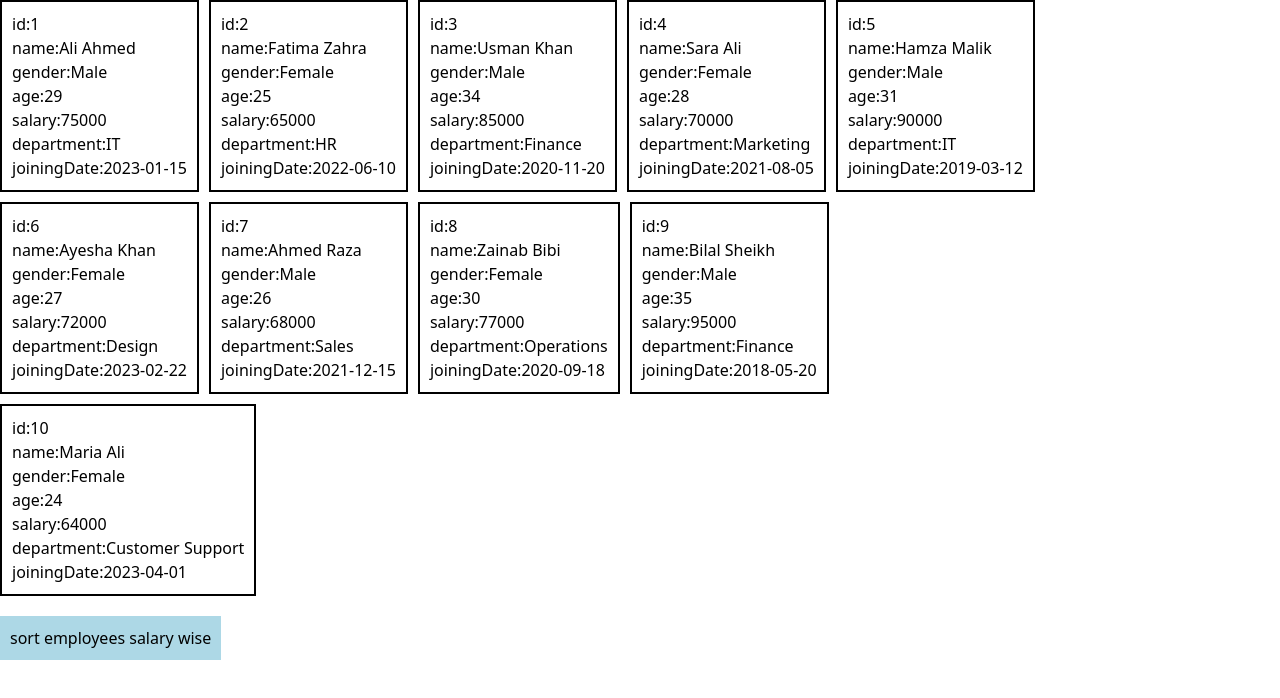
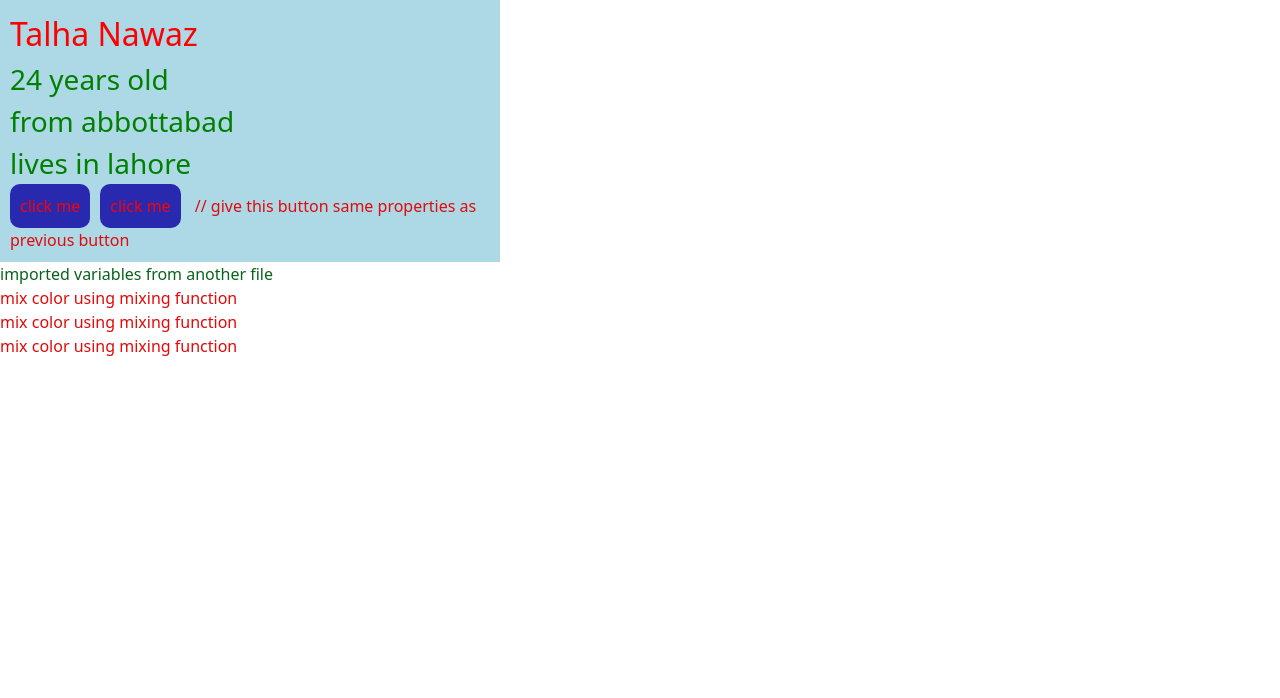
Before and after one commit to talha-fullstackdev/usecontext, a React (Vite) app: page / in a window 1280 px wide. Shown: the top 698 px of the page. Built offline with nearby package versions, Linux system fonts and the light colour scheme.

Commit message:
learn basics of scss

```diff
--- a/package.json
+++ b/package.json
@@ -17,6 +17,7 @@
     "react-dom": "^18.3.1",
     "react-loading-skeleton": "^3.5.0",
     "react-redux": "^9.1.2",
+    "sass": "^1.81.0",
     "yup": "^1.4.0"
   },
   "devDependencies": {
--- a/src/App.jsx
+++ b/src/App.jsx
@@ -21,6 +21,7 @@ import UseEffect from "./useeffect/UseEffect";
 import UseState from "./assets/states/UseState";
 import IsFruit from "./assets/IsFruit";
 import SortingEmployees from "./sortingEmployees/SortingEmployees";
+import Sass from "./scss/Sass";
 import "./index.css"
 //////////////////////////////////////////////////////////////
 const App = () => {
@@ -52,7 +53,8 @@ const App = () => {
       {/* <UseEffect/> */}
       {/* <UseState/> */}
       {/* <IsFruit/> */}
-      <SortingEmployees/>
+      {/* <SortingEmployees/> */}
+      <Sass/>
     </div>
   );
 };
--- /dev/null
+++ b/src/UseTitle.jsx
@@ -0,0 +1,4 @@
+const useTitle =(title)=>{
+    return document.title=title
+}
+export default useTitle;
--- /dev/null
+++ b/src/scss/Sass.jsx
@@ -0,0 +1,25 @@
+import React from 'react'
+import useTitle from '../UseTitle'
+import "./app.scss"
+const Sass = () => {
+  useTitle("scss tutorial")
+  return (
+    <>
+      <div className="main_div">
+      <h1 className='heading'>Talha Nawaz</h1>
+      <h1 className="para">24 years old</h1>
+      <h1 className="para">from abbottabad</h1>
+      <h1 className="para">lives in lahore</h1>
+      <button className='btn1'>click me</button>
+      <button className='btn2' >click me</button> // give this button same properties as previous button
+    </div>
+    <h1 className='import_color'>imported variables from another file</h1>
+    <p clasname="paragraph1">mix color using mixing function</p>
+    <p clasname="paragraph2">mix color using mixing function</p>
+    <p clasname="paragraph3">mix color using mixing function</p>
+    </>
+
+  )
+}
+
+export default Sass
--- /dev/null
+++ b/src/scss/_colors.scss
@@ -0,0 +1,15 @@
+// making variables in scss like this put dollor symbol before variable name , making variables for resuing same styles in different elements
+// here we define all the variables in a separte file and then export it to main file to use them , this is beacuse this way uor file look more clean
+$heading:rgb(8, 99, 27);
+$color1:rgb(226, 10, 10);
+$color2:rgb(56,78,34);
+$color3:rgb(56,78,34);
+$heading_color:red;
+$para_color:green;
+$bg_color:rgb(161, 52, 156);
+$color:yellow;
+$background_color:lightblue;
+$button_color:rgb(41, 41, 175);
+$card_dimensions:500px;
+// also made a array like this to combine different properties in a single variable // the index here start from one
+$font_size:12px,14px,16px,28px,32px; // array of different  font sizes
--- /dev/null
+++ b/src/scss/app.scss
@@ -0,0 +1,47 @@
+@import "_colors"; // this way we import partial files which contains all the variables which are holding element properties and just use that variables here
+// note if we have two files that contain some coomman properties so the file which is recenlty imported this file properties will appplied ,to avoid this import file using @use "_colors" this way import both the file and treeat them as object to apply property like _color.main ,color_2.main
+body{
+    color: $color1;
+}
+.main_div{
+    max-width: $card_dimensions;
+    background-color: $background_color;
+    padding: 10px;
+    box-sizing: border-box;
+    > .btn{ // nesting the child element like this directly inside here
+     color: red;
+    }
+}
+.heading{
+   color: $heading_color;
+   font-size: nth($list:$font_size , $n:5 ); // this way we use array variables here in list provide the name of the array and in $n provide the index of the element which is starting from 1
+}
+.para{
+    color:$para_color;
+    font-size: nth($list: $font_size, $n:4 );
+}
+.btn1{
+    background-color: $button_color;
+    color: red;
+    padding: 10px;
+    font-size: nth($list: $font_size, $n:3 );
+    margin-right:10px;
+    border-radius: 10px;
+    cursor: pointer;
+}
+.btn2{ // this way we use the properties from another element  this is a good way to avoid duplicacy (both buttons havenow same styling;
+    @extend .btn1
+}
+.import_color{
+    color: $heading; // using color from imported file _colors
+}
+// making functions like this
+@mixin customFunction($bg_color,$color){
+       max-width: 500px;
+       padding: 10px;
+       background-color: $bg_color;
+       color: $color;
+}
+.paragraph1{
+    @include customFunction(lightblue,rgb(99, 0, 0))
+}
```
Also changed, not shown: 1 other file (tests, documents, lock files or other folders).
